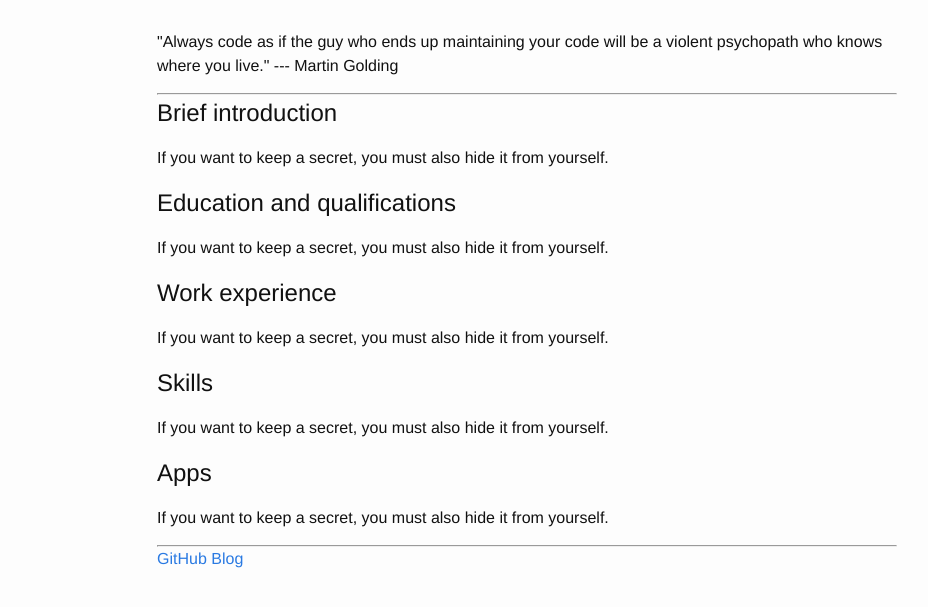
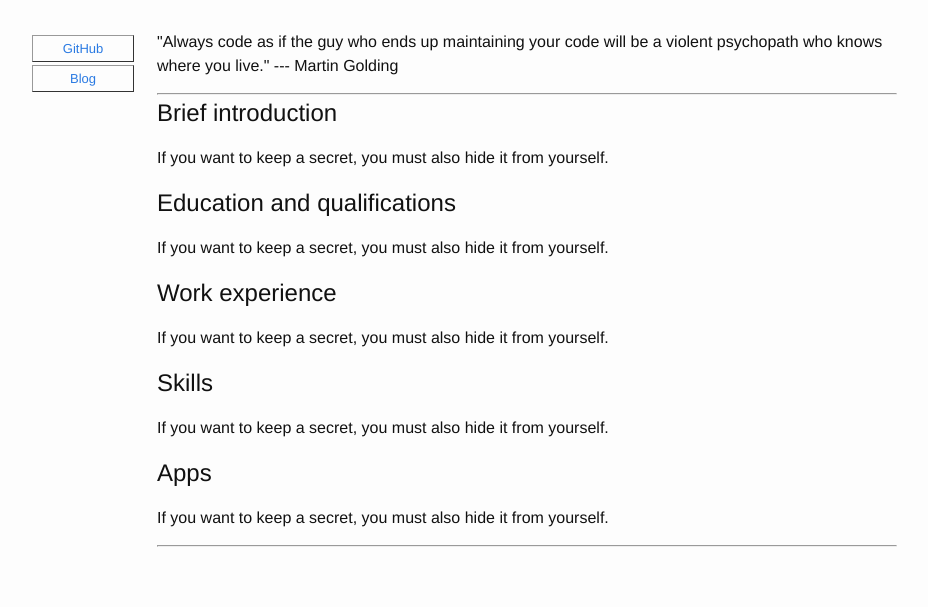
Before and after one commit to GeekRRK/GeekRRK.github.io, a Jekyll site: the page built from index.html, in a window 1280 px wide. Shown: the top 607 px of the page, without its empty margins (113-1041 px from the left). Built offline with Jekyll 4.4.1, drawn with Linux system fonts in a browser that asks for light colours; Markdown is read by kramdown in place of the engine named in the settings.

Commit message:
Update index.html and CodeSnippets.html

```diff
--- a/_sass/_base.scss
+++ b/_sass/_base.scss
@@ -141,11 +141,47 @@
   border:1px
   solid #999;
   position:fixed;
-  left:0;
-  top:200;
+  left:10px;
+  top:140px;
   border-bottom-color:#333;
   border-right-color:#333;
   margin:10px;
+}
+
+//GitHub button
+.rGitHubBtn{
+  width:100px;
+  height:25px;
+  text-align:center;
+  font-size:small;
+  line-height:25px;
+  border:1px
+  solid #999;
+  position:fixed;
+  left:140px;
+  top:30px;
+  border-bottom-color:#333;
+  border-right-color:#333;
+  margin:5px;
+  cursor:pointer;
+}
+
+//Blog button
+.rBlogBtn{
+  width:100px;
+  height:25px;
+  text-align:center;
+  font-size:small;
+  line-height:25px;
+  border:1px
+  solid #999;
+  position:fixed;
+  left:140px;
+  top:60px;
+  border-bottom-color:#333;
+  border-right-color:#333;
+  margin:5px;
+  cursor:pointer;
 }
 
 /**
--- a/index.html
+++ b/index.html
@@ -2,6 +2,13 @@
 layout: default
 title: Index
 ---
+
+<a class="rGitHubBtn" href="https://github.com/GeekRRK">
+GitHub
+</a>
+<a class="rBlogBtn" href="{{ site.baseurl }}blog.html">
+Blog
+</a>
 
 <p>
 "Always code as if the guy who ends up maintaining your code will be
```
Also changed, not shown: other parts of index.html (+0 -2 lines), 1 other file.
